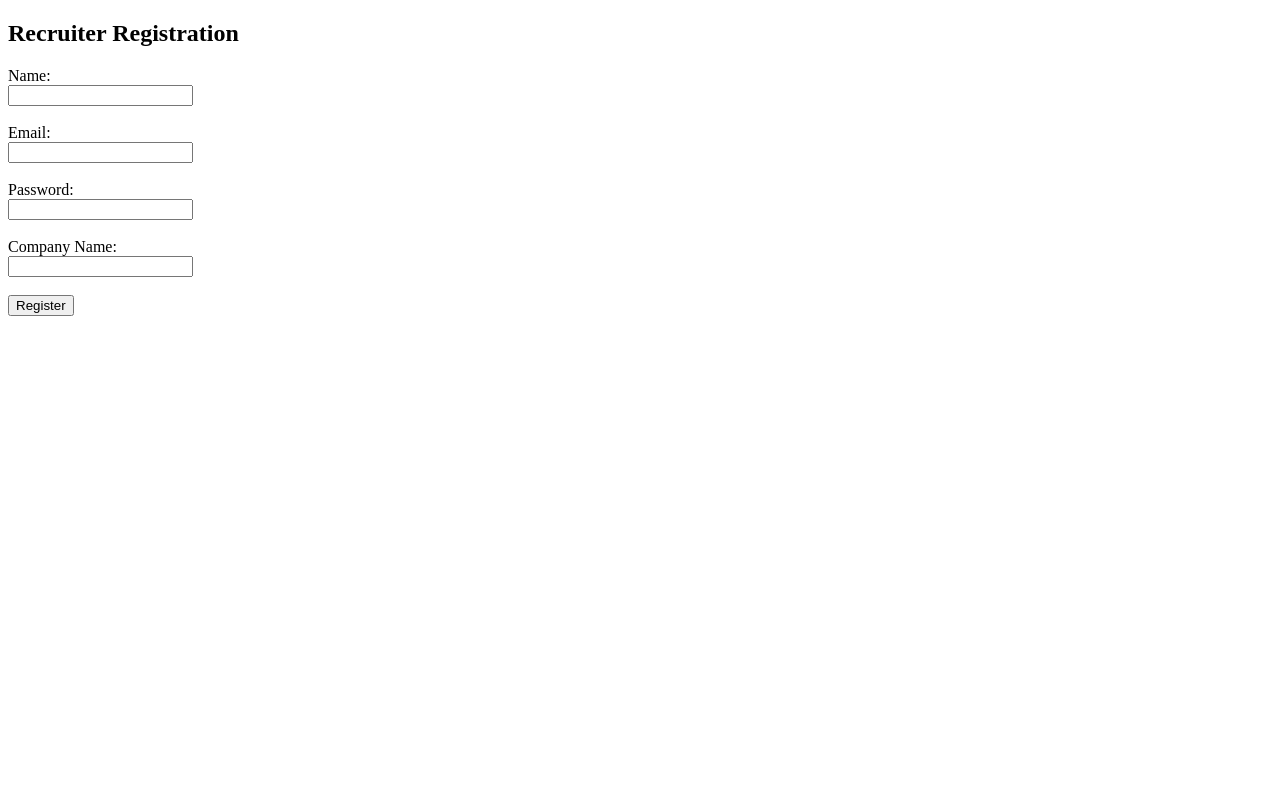
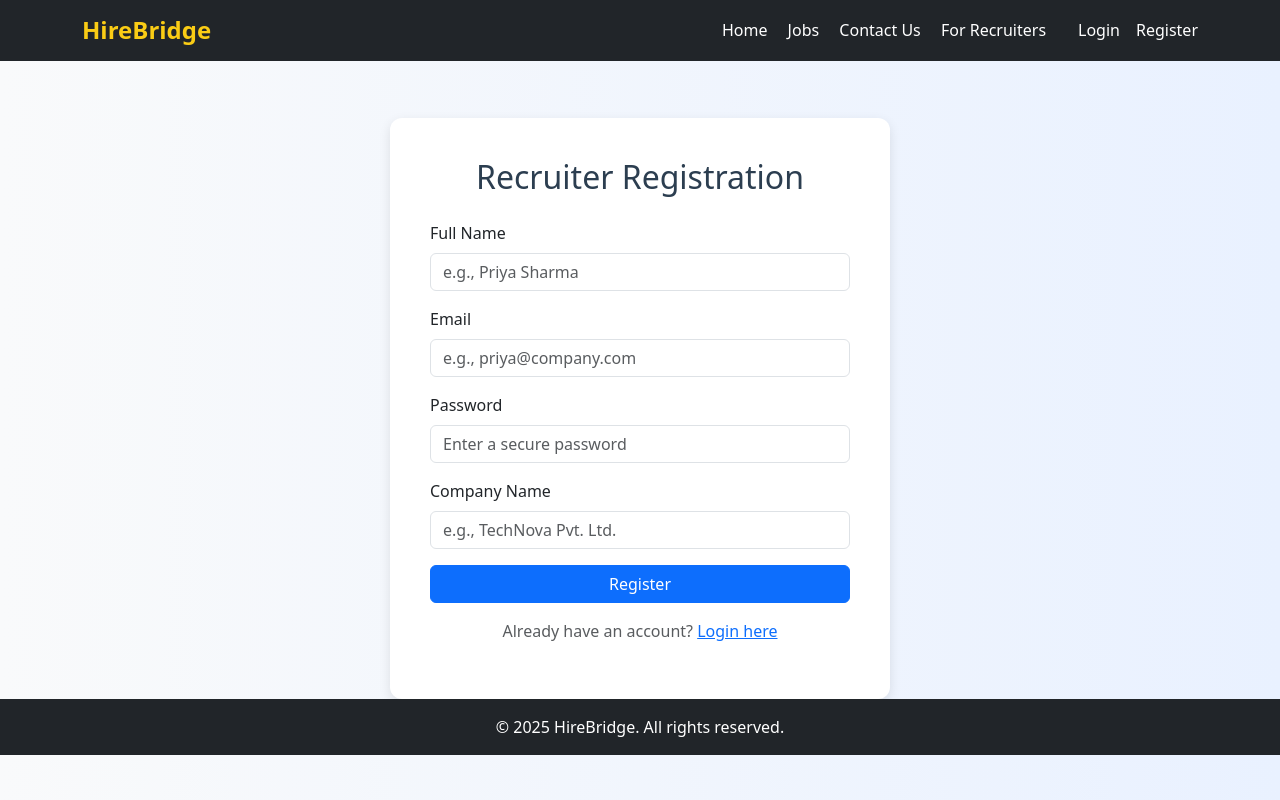
Before and after one commit to roopashreerangaswamy/job_search_webapp_v2, a Flask app: page /recruiter_register in a window 1280 px wide. Run offline with Flask 3, Linux system fonts and the light colour scheme.

Commit message:
Styling Recruiter registration page

```diff
--- a/templates/recruiter_register.html
+++ b/templates/recruiter_register.html
@@ -1,24 +1,70 @@
 <!DOCTYPE html>
-<html>
+<html lang="en">
 <head>
-  <title>Recruiter Signup</title>
+  <meta charset="UTF-8">
+  <meta name="viewport" content="width=device-width, initial-scale=1.0">
+  <title>Recruiter Signup | HireBridge</title>
+  {% include 'bootstrap.html' %}
+  <style>
+    body {
+      background: linear-gradient(to right, #f9fafb, #e9f1ff);
+      padding-top: 70px;
+    }
+    .register-container {
+      max-width: 500px;
+      margin: auto;
+      background: #fff;
+      padding: 40px;
+      border-radius: 12px;
+      box-shadow: 0 4px 12px rgba(0,0,0,0.1);
+    }
+    h2 {
+      text-align: center;
+      color: #2c3e50;
+      margin-bottom: 25px;
+    }
+    button {
+      width: 100%;
+    }
+  </style>
 </head>
 <body>
-  <h2>Recruiter Registration</h2>
-  <form action="{{ url_for('recruiter_register') }}" method="post">
-    <label>Name:</label><br>
-    <input type="text" name="name" required><br><br>
 
-    <label>Email:</label><br>
-    <input type="email" name="email" required><br><br>
+  {% include 'nav.html' %}
 
-    <label>Password:</label><br>
-    <input type="password" name="password" required><br><br>
+  <div class="container">
+    <div class="register-container mt-5">
+      <h2>Recruiter Registration</h2>
 
-    <label>Company Name:</label><br>
-    <input type="text" name="company" required><br><br>
+      <form method="POST" action="{{ url_for('recruiter_register') }}">
+        <div class="mb-3">
+          <label class="form-label">Full Name</label>
+          <input type="text" name="name" class="form-control" placeholder="e.g., Priya Sharma" required>
+        </div>
 
-    <button type="submit">Register</button>
-  </form>
+        <div class="mb-3">
+          <label class="form-label">Email</label>
+          <input type="email" name="email" class="form-control" placeholder="e.g., priya@company.com" required>
+        </div>
+
+        <div class="mb-3">
+          <label class="form-label">Password</label>
+          <input type="password" name="password" class="form-control" placeholder="Enter a secure password" required>
+        </div>
+
+        <div class="mb-3">
+          <label class="form-label">Company Name</label>
+          <input type="text" name="company" class="form-control" placeholder="e.g., TechNova Pvt. Ltd." required>
+        </div>
+
+        <button type="submit" class="btn btn-primary">Register</button>
+        <div class="text-center mt-3">
+          <p class="text-muted">Already have an account? <a href="{{ url_for('recruiter_login') }}">Login here</a></p>
+        </div>
+      </form>
+    </div>
+  </div>
+
+  {% include 'footer.html' %}
 </body>
 </html>
```
